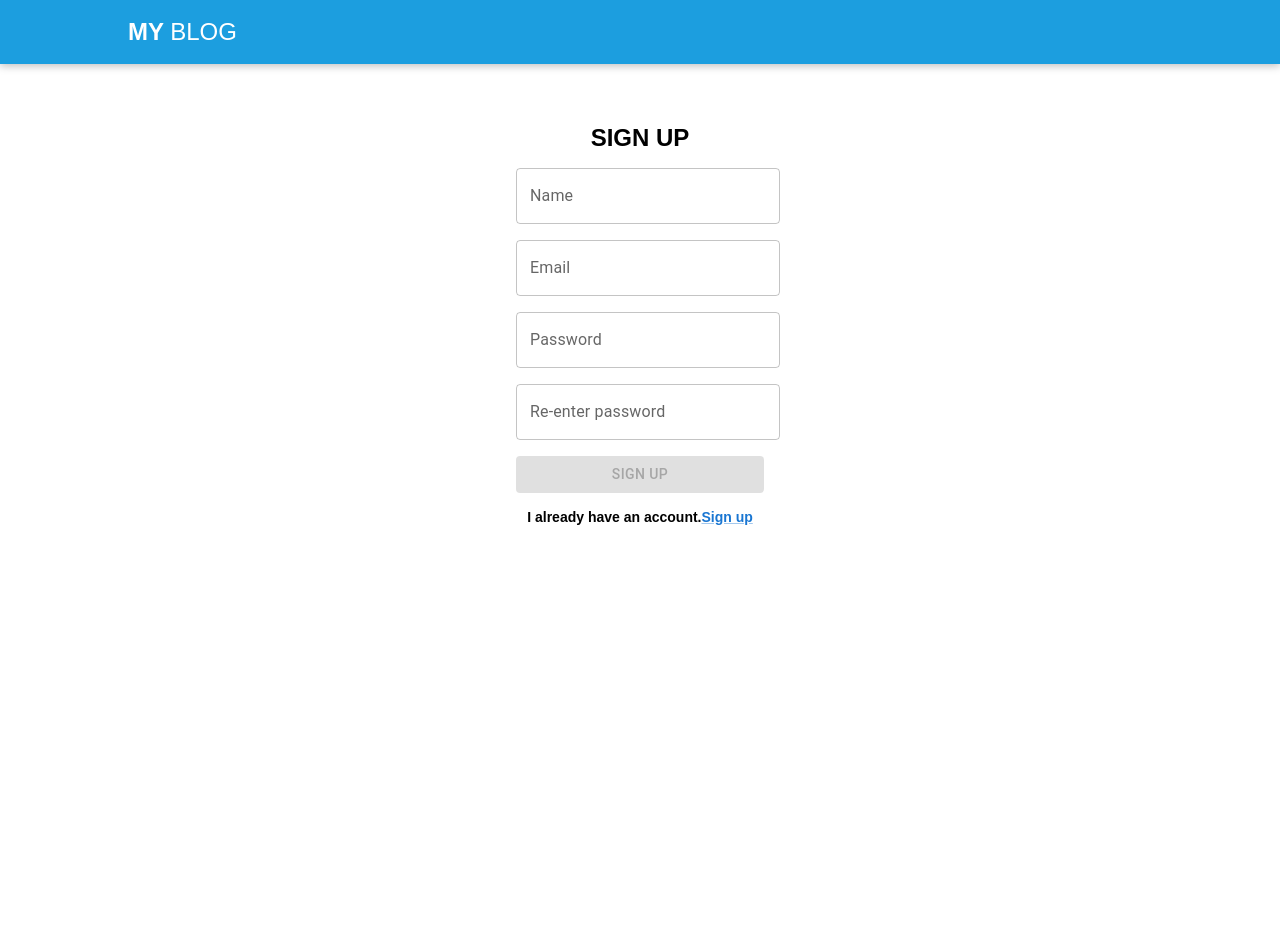
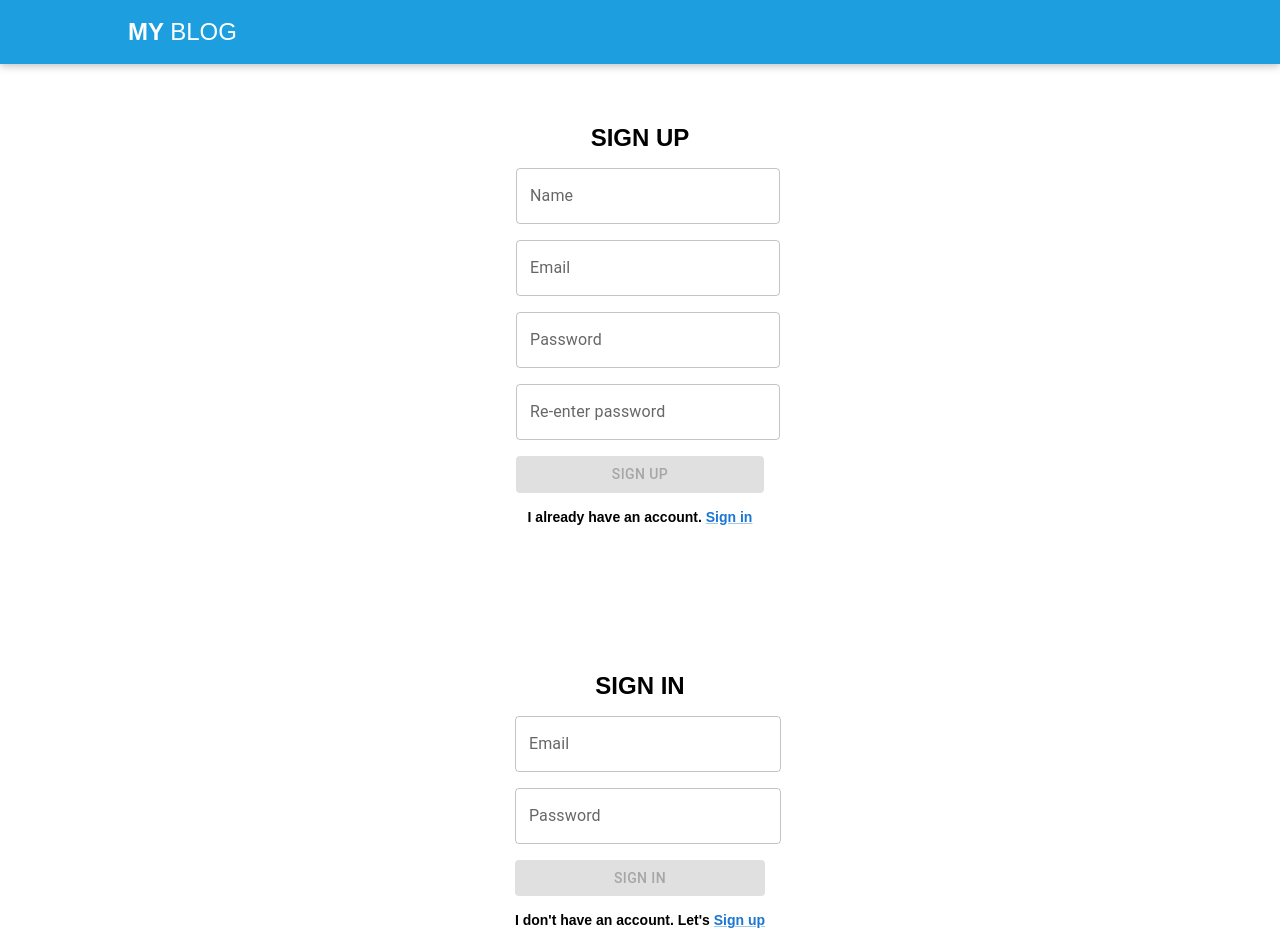
Before and after one commit to RashindiPaulusha99/ReactTasks_Ceyentra, a React (Create React App) app: page /register in a window 1280 px wide. Shown: the top 952 px of the page. Before the commit the page ends 800 px from the top, so only its background shows below. Built offline with nearby package versions, Linux system fonts and the light colour scheme.

Commit message:
add alerts

```diff
--- a/src/App.js
+++ b/src/App.js
@@ -13,6 +13,7 @@ function App() {
       <section>
         {/*<BlogList/>*/}
         <Register/>
+        <Login/>
       </section>
     </div>
   );
--- a/src/components/Login.js
+++ b/src/components/Login.js
@@ -9,12 +9,20 @@ import Alert from '@mui/material/Alert';
 import AlertTitle from '@mui/material/AlertTitle';
 import Stack from '@mui/material/Stack';
 
+import { useDispatch, useSelector } from 'react-redux';
+import { register_Actions } from '../store/register-action';
+
 const Login =(props)=>{
+
+    const dispatch = useDispatch();
 
     const [email, setEmail] = useState('');
     const [password, setPassword] = useState('');
     const [isLoginButtonDisable, setIsLoginButtonDisable] = useState(false);
     const [showAlert, setShowAlert] = useState('');
+    const [checkEmail, setCheckEmail] = useState(false);
+
+    const userData = useSelector((state) => state.register.user);
 
     useEffect(()=>{
 
@@ -23,11 +31,27 @@ const Login =(props)=>{
         }
     });
 
-    const loginHandler=()=>{
+    const loginHandler=(event)=>{
+        event.preventDefault();
+
         if(email.trim() === '' || password.trim() === ''){
-            setShowAlert(0);
-        }else{
-            setShowAlert(1);
+            setShowAlert('');
+            setCheckEmail(0);
+
+        }
+
+        for(let i=0; i< userData.length; i++){
+            if(email.trim() !== userData[i].email || password.trim() !== userData[i].password){
+                setCheckEmail(1);
+                setShowAlert('');
+            }
+        }
+
+        for(let i=0; i< userData.length; i++){
+            if(email === userData[i].email && password === userData[i].password){
+                setShowAlert(1);
+                setCheckEmail('');
+            }
         }
     }
 
@@ -66,14 +90,20 @@ const Login =(props)=>{
                     <h3 style={{textAlign:'center', fontSize:'14px'}}>I don't have an account. Let's <Link href="#">Sign up</Link></h3>
                 </Box>
             </Form>
-            <div style={{margin:'100px'}}>
-                { showAlert=== 0 && <Stack sx={{ width: '100%' }} spacing={2}>
+            <div style={{margin:'10px'}}>
+                { showAlert === '' && checkEmail === 0  && <Stack sx={{ width: '100%' }} spacing={2}>
                     <Alert severity="warning">
                         <AlertTitle>Warning</AlertTitle>
                         This is a warning alert — <strong>All fields are required !</strong>
                     </Alert>
                 </Stack>}
-                { showAlert === 1 && isLoginButtonDisable && <Stack sx={{ width: '100%' }} spacing={2}>
+                {showAlert === '' && checkEmail === 1 && <Stack sx={{ width: '100%' }} spacing={2}>
+                    <Alert severity="warning">
+                        <AlertTitle>Warning</AlertTitle>
+                        This is a warning alert — <strong>Invalid Email Or Password!</strong>
+                    </Alert>
+                </Stack>}
+                { showAlert === 1 && checkEmail === '' && isLoginButtonDisable && <Stack sx={{ width: '100%' }} spacing={2}>
                     <Alert severity="success">
                         <AlertTitle>Success</AlertTitle>
                         This is a success alert — <strong>Login Successfully!</strong>
--- a/src/components/Register.js
+++ b/src/components/Register.js
@@ -36,17 +36,20 @@ const Register =(props)=>{
     });
 
     const loginHandler=(event)=>{
-        //event.preventDefault();
+        event.preventDefault();
 
         setId(userData.length+1);
 
-        /*if(name.trim() === '' || email.trim() === '' || password.trim() === '' || confirmPassword.trim() === ''){
+        if(name.trim() === '' || email.trim() === '' || password.trim() === '' || confirmPassword.trim() === ''){
             setShowAlert(0);
-        }else if(password.trim() !== confirmPassword.trim()){
-            setIsPasswordCorrect(true);
         }else{
             setShowAlert(1);
-        }*/
+        }
+
+        if(password.trim() !== confirmPassword.trim()){
+            setIsPasswordCorrect(true);
+            setShowAlert('');
+        }
 
         dispatch(
             register_Actions.register({
@@ -116,8 +119,7 @@ const Register =(props)=>{
                         Sign up
                     </Button>
 
-                    <h3 style={{textAlign:'center', fontSize:'14px'}}>I already have an account.
-                        <Link href="#" >Sign up</Link>
+                    <h3 style={{textAlign:'center', fontSize:'14px'}}>I already have an account. <Link href="#" >Sign in</Link>
                     </h3>
                 </Box>
             </div>
@@ -131,10 +133,10 @@ const Register =(props)=>{
                 { showAlert === 1 && isLoginButtonDisable && <Stack sx={{ width: '100%' }} spacing={2}>
                     <Alert severity="success">
                         <AlertTitle>Success</AlertTitle>
-                        This is a success alert — <strong>Login Successfully!</strong>
+                        This is a success alert — <strong>Successfully Registered!</strong>
                     </Alert>
                 </Stack>}
-                { isPasswordCorrect && showAlert === 1  && <Stack sx={{ width: '100%' }} spacing={2}>
+                { isPasswordCorrect && showAlert === ''  && <Stack sx={{ width: '100%' }} spacing={2}>
                     <Alert severity="warning">
                         <AlertTitle>Warning</AlertTitle>
                         This is a warning alert — <strong>Password not match!</strong>
```
